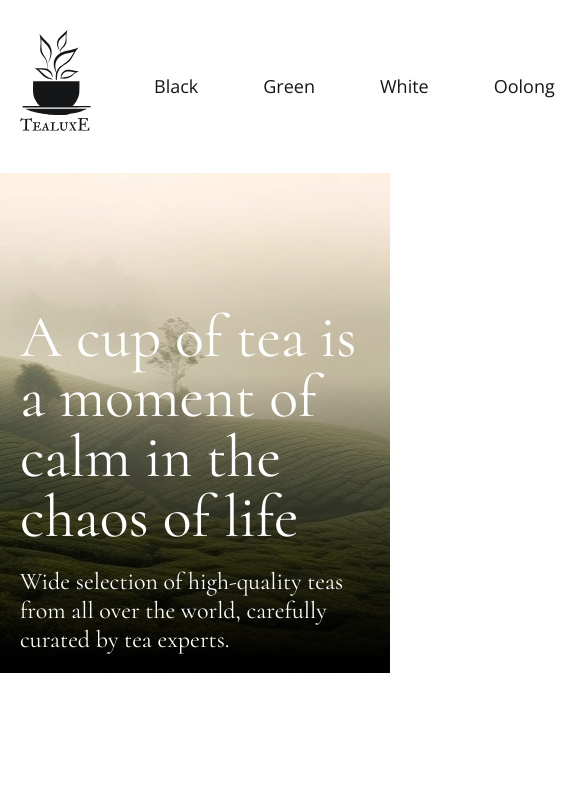
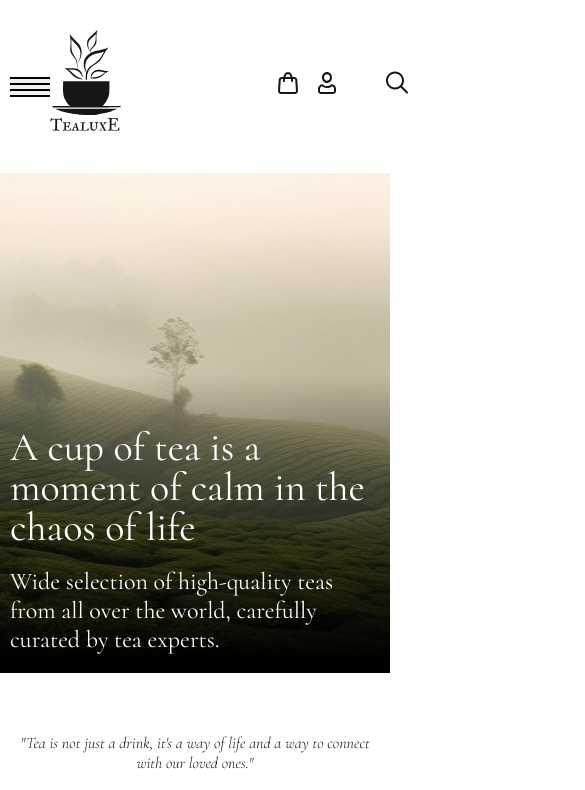
Before and after one commit to Vog989/the-tea, a plain HTML site: page index.html in a window 390 px wide. Shown: the top 790 px of the page, 585 px wide, since content can reach past the window. Drawn offline with nearby package versions, Linux system fonts and the light colour scheme.

Commit message:
version 0.1.2

```diff
--- a/css/style.css
+++ b/css/style.css
@@ -10,6 +10,11 @@ html {
 a {
     text-decoration: none;
     color: inherit;
+}
+
+button {
+    padding: 0;
+    border: none;
 }
 
 ul {
@@ -42,6 +47,20 @@ body {
 
 .logo {
     margin-bottom: 35px;
+}
+
+.menu__btn {
+    display: none;
+    width: 40px;
+    height: 20px;
+    flex-direction: column;
+    justify-content: space-between;
+}
+
+.menu__btn span{
+    background-color: black;
+    height: 2px;
+    width: 100%;
 }
 
 .menu__list {
@@ -112,7 +131,7 @@ body {
         margin-left: 30px;
     }
     .menu{
-        margin-right: auto;
+        margin-right: 0;
     }
     .menu__list{
         margin-left: 60px;
@@ -128,8 +147,48 @@ body {
         margin-bottom: 135px;
     }
 }
+@media (max-width: 860px) {
+    .menu__list {
+        display: none;
+    }
+    .menu__btn {
+        display: flex;
+    }
+    .menu {
+        order: -1;
+    }
+    .logo {
+        margin-left: auto;
+        margin-right: 154px;
+    }
+}
 @media (max-width: 768px) {
-
+    .header__inner {
+        padding-right: 64px;
+        padding-left: 64px;
+    }
+    .blockquote__text {
+        max-width: 640px;
+    }
+}
+@media (max-width: 680px) {
+    .container{
+        padding-left: 10px;
+        padding-right: 10px;
+    }
+    .header__inner {
+        padding-left: 0;
+        padding-right: 0;
+    }
+    .top__title {
+        font-size: 40px;
+    }
+    .blockquote__text {
+        font-size: 16px;
+        max-width: 376px;
+        margin-top: 60px;
+        margin-bottom: 60px;
+    }
 }
 @media (max-width: 480px) {
 
--- a/index.html
+++ b/index.html
@@ -21,6 +21,12 @@
                 <img src="images/logo.svg" alt="TealuxE">
             </a>
             <nav class="menu">
+                <button class="menu__btn">
+                    <span></span>
+                    <span></span>
+                    <span></span>
+                    <span></span>
+                </button>
                 <ul class="menu__list">
                     <li class="menu__item"><a href="#" class="menu__link">Black</a></li>
                     <li class="menu__item"><a href="#" class="menu__link">Green</a></li>
```
